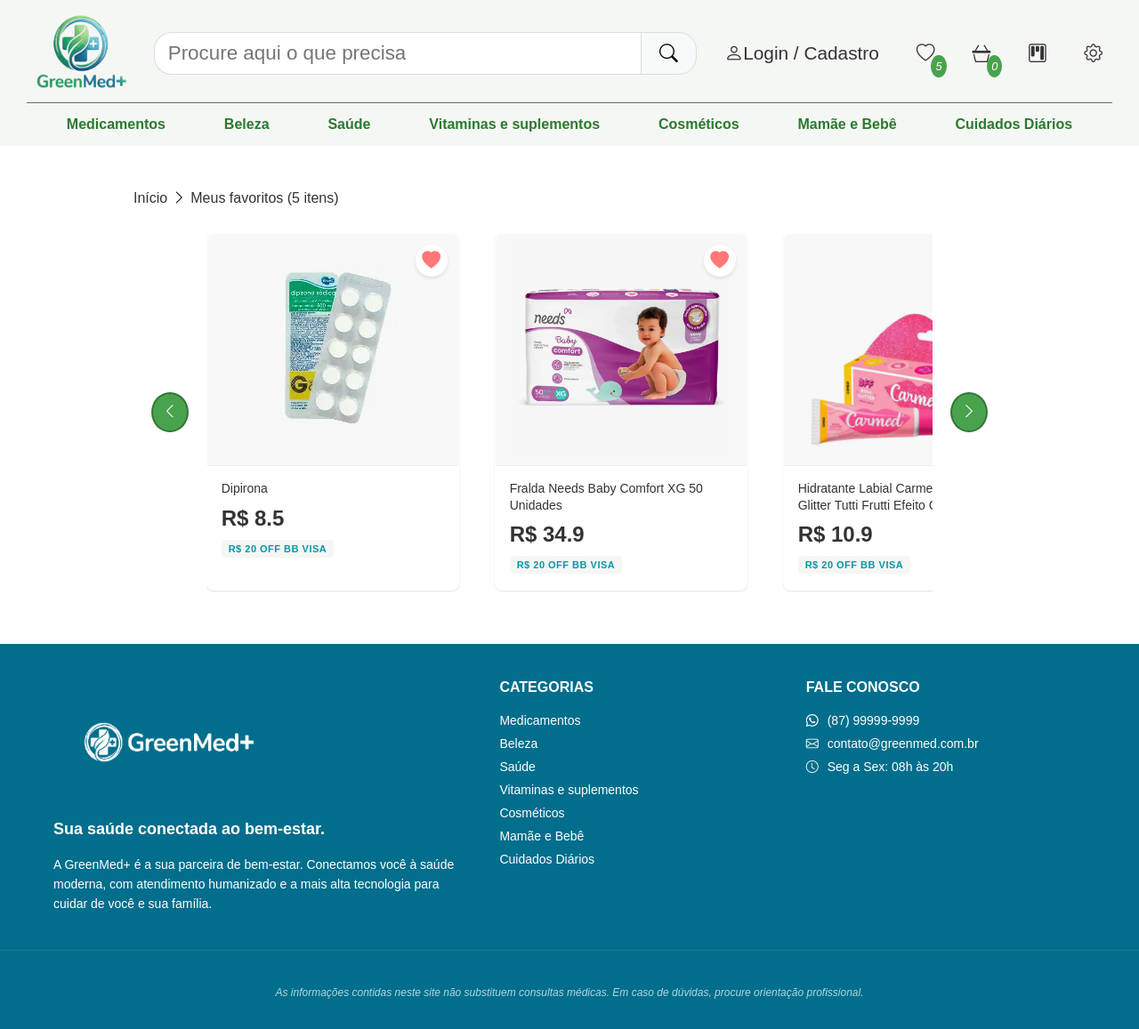
After one commit to pedro-4rtur/Farmacia, a Django app: page /favoritos in a window 1280 px wide. The commit adds this page. Shown: the whole page at 89% size. Run offline with Django 5.2, Linux system fonts and the light colour scheme; a user stored in the database is signed in; data comes from the database, SQL or seed files in the repository; tables that the repository leaves empty hold one stand-in row (values such as "Sample post").

Commit message:
feat: criação da página de favoritos

```diff
--- a/app/templates/base.html
+++ b/app/templates/base.html
@@ -21,7 +21,7 @@
         </div>
         <nav>
             <li><a href="#"><i class="bi bi-person"></i>Login / Cadastro</a></li>
-            <li><a href="#"><i class="bi bi-heart">{% block favorito %}{% endblock %}</i></a></li>
+            <li><a href="{% url 'favoritos' %}"><i class="bi bi-heart">{% block favorito %}{% endblock %}</i></a></li>
             <li><a href="#"><i class="bi bi-basket3">{% block sacola %}{% endblock %}</i></a></li>
             <li><a href="#"><i class="bi bi-kanban"></i></a></li>
             <li><a href="#"><i class="bi bi-gear"></i></a></li>
--- a/app/urls.py
+++ b/app/urls.py
@@ -18,7 +18,7 @@ from django.contrib import admin
 from django.urls import path
 from django.conf import settings
 from django.conf.urls.static import static
-from produtos.views import ListViewProdutos, DetailViewProduto, adicionar_cesta, retirar_cesta, adicionar_favorito, remover_favorito
+from produtos.views import ListViewProdutos, DetailViewProduto, adicionar_cesta, retirar_cesta, adicionar_favorito, remover_favorito, ListViewFavorito
 
 urlpatterns = [
     path('admin/', admin.site.urls),
@@ -26,6 +26,7 @@ urlpatterns = [
     path('<int:pk>/', DetailViewProduto.as_view(), name='pagina_produto'),
     path('cesta/adicionar', adicionar_cesta, name="adicionar_cesta"),
     path('cesta/remover', retirar_cesta, name='remover_cesta'),
+    path('favoritos', ListViewFavorito.as_view(), name='favoritos'),
     path('favorito/adicionar', adicionar_favorito, name='adicionar_favorito'),
     path('favorito/remover', remover_favorito, name='remover_favorito'),
 ] + static(settings.MEDIA_URL, document_root=settings.MEDIA_ROOT)
--- a/contas/models.py
+++ b/contas/models.py
@@ -1,13 +1,7 @@
 from django.db import models
-from produtos.models import Produto
 from django.contrib.auth.models import AbstractUser
 
 # Create your models here.
 class Cliente(AbstractUser):
     telefone = models.CharField(max_length=11)
     endereco = models.CharField()
-
-
-class Favorito(models.Model):
-    id_produto = models.OneToOneField(to=Produto, on_delete=models.CASCADE, related_name='produto_favorito')
-    id_cliente = models.ForeignKey(to=Cliente, on_delete=models.CASCADE, related_name='cliente_favorito')
--- a/produtos/models.py
+++ b/produtos/models.py
@@ -29,3 +29,8 @@ class Comentario(models.Model):
 
     def __str__(self):
         return f'comentario no produto ${self.produto}'
+
+
+class Favorito(models.Model):
+    id_produto = models.OneToOneField(to=Produto, on_delete=models.CASCADE, related_name='produto_favorito')
+    id_cliente = models.ForeignKey(to="contas.Cliente", on_delete=models.CASCADE, related_name='cliente_favorito')
--- a/produtos/static/css/detalhes_produto.css
+++ b/produtos/static/css/detalhes_produto.css
@@ -1,6 +1,6 @@
 .grid-container {
     display: grid;
-    gap: 50px 0px;
+    gap: 40px 0px;
     height: 100%;
     width: 100%;
 }
--- /dev/null
+++ b/produtos/static/css/lista_favoritos.css
@@ -0,0 +1,216 @@
+.grid-container {
+    display: grid;
+    gap: 20px 0px;
+    height: 100%;
+    width: 100%;
+}
+
+.rota {
+    grid-template-columns: 1 / span 12;
+    grid-template-rows: 1 / span 1;
+}
+
+.rota nav {
+    display: flex;
+    list-style-type: none;
+    justify-content: start;
+    gap: 5px;
+    flex-wrap: wrap;
+    width: 100%;
+}
+
+.rota a {
+    text-decoration: none;
+    color: var(--cinza_texto)
+}
+
+.rota a:hover {
+    color: var(--azul_destaque);
+}
+
+.carrossel {
+    display: grid;
+    grid-template-columns: 1fr 10fr 1fr;
+}
+
+.prev-button, .next-button {
+    height: 100%;
+    padding: 0px 20px;
+    display: flex;
+    flex-direction: column;
+    justify-content: center;
+}
+
+.prev-button button:hover, .next-button button:hover {
+    cursor: pointer;
+}
+
+.prev-button button, .next-button button {
+    padding: 10px;
+    border-radius: 50%;
+    background-color: var(--verde_secundario);
+    color: white;
+    border: 2px solid rgba(0, 0, 0, 0.288);
+    font-size: 1.1rem;
+}
+
+.prev-button {
+    grid-column: 1 / span 1;
+}
+
+.next-button {
+    grid-column: 3 / span 1;
+}
+
+.container-produtos {
+    grid-column: 2 / span 1;
+    display: inline-flex;
+    gap: 40px;
+    justify-content: start;
+    justify-items: center;
+    overflow-x: hidden;
+    padding: 10px 0px;
+    scroll-snap-type: x mandatory;
+}
+
+.product-card {
+    background-color: #fff;
+    min-width: 284px; /* Largura típica de cards nesse estilo */
+    width: 284px;
+    border-radius: 8px;
+    box-shadow: 0 1px 2px 0 rgba(0,0,0,.12);
+    overflow: hidden; /* Garante que nada saia das bordas arredondadas */
+    /* position: relative; */
+    transition: box-shadow 0.3s ease;
+    border: 1px solid transparent;
+    scroll-snap-align: start;
+}
+
+.product-card > a {
+    text-decoration: none;
+    z-index: 0;
+}
+
+/* Efeito hover opcional no card inteiro */
+.product-card:hover {
+     box-shadow: 0 4px 8px 0 rgba(0,0,0,.15);
+}
+
+/* --- Área da Imagem e Ícone --- */
+
+.image-container {
+    position: relative;
+    background-color: #f8f8f8; /* Fundo cinza claro atrás da imagem */
+    height: 260px; /* Altura fixa para alinhar cards em grid */
+    display: flex;
+    align-items: center;
+    justify-content: center;
+    padding: 20px;
+}
+
+.image-container img {
+    max-width: 100%;
+    max-height: 100%;
+    object-fit: contain; /* Garante que a imagem inteira apareça sem distorcer */
+    mix-blend-mode: multiply; /* Ajuda a imagem a se mesclar melhor com o fundo cinza */
+}
+
+/* Botão de Favoritos (Coração) */
+.favorite-btn {
+    position: absolute;
+    top: 12px;
+    right: 12px;
+    background: white;
+    border: none;
+    width: 36px;
+    height: 36px;
+    border-radius: 50%; /* Cria o círculo */
+    display: flex;
+    align-items: center;
+    justify-content: center;
+    cursor: pointer;
+    box-shadow: 0 2px 4px rgba(0,0,0,0.1);
+    color: var(--cinza_secundario); /* Cor inicial do coração (cinza) */
+    transition: all 0.2s ease;
+    z-index: 10;
+}
+
+.favorite-btn i {
+    fill: transparent; /* Começa vazio */
+    transition: all 0.2s ease;
+    font-size: 1.3rem;
+}
+
+i.bi-heart-fill {
+    color: rgba(255, 0, 0, 0.534);
+}
+
+/* Efeito ao passar o mouse no favoritos */
+.favorite-btn:hover {
+    color: var(--azul_destaque); /* Cor azul padrão do site ao focar */
+    box-shadow: 0 4px 8px rgba(0,0,0,0.15);
+}
+
+/* Exemplo de estado "ativo/favoritado" (você precisaria de JS para alternar essa classe) */
+.favorite-btn.active i {
+    fill: #3483fa;
+    stroke: #3483fa;
+}
+
+
+/* --- Área de Conteúdo --- */
+
+.card-content {
+    padding: 16px;
+    text-align: left;
+    border-top: 1px solid #eee; /* Linha sutil separando imagem do texto */
+}
+
+/* Título do Produto */
+.product-title {
+    font-size: 14px;
+    font-weight: 400;
+    color: var(--cinza_texto);
+    margin: 0 0 12px 0;
+    line-height: 1.3;
+
+    /* Limita a 2 linhas e adiciona "..." se for muito longo */
+    display: -webkit-box;
+    -webkit-line-clamp: 2;
+    -webkit-box-orient: vertical;
+    overflow: hidden;
+}
+
+/* --- Seção de Preços --- */
+.price-section {
+    margin-bottom: 10px;
+}
+
+.current-price {
+    display: block;
+    font-size: 24px;
+    font-weight: 600; /* Semi-bold */
+    color: var(--cinza_texto);
+    line-height: 1;
+}
+
+/* --- Área do Cupom --- */
+.coupon-container {
+    min-height: 24px; /* Reserva espaço mesmo se não tiver cupom, para alinhar cards */
+    display: flex;
+    align-items: center;
+}
+
+.coupon-badge {
+    display: inline-block;
+    /* A cor exata do azul claro do exemplo */
+    background-color: var(--cinza_fundo);
+    /* Cor do texto azul escuro */
+    color: var(--azul_destaque);
+    font-size: 11px;
+    font-weight: 700;
+    padding: 4px 8px;
+    border-radius: 4px;
+    text-transform: uppercase;
+    letter-spacing: 0.5px;
+}
--- /dev/null
+++ b/produtos/static/javascript/lista_favoritos.js
@@ -0,0 +1,25 @@
+// 1. Selecionar os elementos
+const container = document.querySelector('.container-produtos'); // A div com overflow: hidden
+const btnPrev = document.querySelector('.prev-button');
+const btnNext = document.querySelector('.next-button');
+
+// 2. Definir a função de rolagem
+function rolarCarrossel(direcao) {
+    const scrollAmount = 200;
+
+    if (direcao === 'next') {
+        container.scrollBy({
+            left: scrollAmount, // Valor positivo rola para a direita
+            behavior: 'smooth'  // Faz a animação suave
+        });
+    } else {
+        container.scrollBy({
+            left: -scrollAmount, // Valor negativo rola para a esquerda
+            behavior: 'smooth'
+        });
+    }
+}
+
+// 3. Adicionar os eventos de clique
+btnNext.addEventListener('click', () => rolarCarrossel('next'));
+btnPrev.addEventListener('click', () => rolarCarrossel('prev'));
--- /dev/null
+++ b/produtos/templates/lista_favoritos.html
@@ -0,0 +1,84 @@
+{% extends 'base.html' %}
+{% load static %}
+
+{% block links %}
+    <link rel="stylesheet" href="{% static 'css/lista_favoritos.css' %}">
+    <script src="{% static 'javascript/lista_favoritos.js' %}" defer></script>
+    <script src="{% static 'javascript/lista_produtos.js' %}" defer></script>
+{% endblock %}
+
+{% block favorito %}
+    <span id="contagem-favorito">{{ favoritos|length }}</span>
+{% endblock %}
+
+{% block sacola %} <span id="contagem-cesta">{{ itens_sacola }}</span> {% endblock %}
+
+{% if categorias %}
+{% block categorias %}
+    {% for categoria in categorias %}
+        <li><a href="/?categoria={{ categoria.nome }}">{{ categoria.nome }}</a></li>
+    {% endfor %}
+{% endblock %}
+{% endif %}
+
+
+{% block conteudo %}
+    <div class="grid-container">
+        <div class="rota">
+            <nav>
+                <li><a href="{% url 'pagina_principal' %}">Início</a></li>
+                <li><i class="bi bi-chevron-right"></i></li>
+                <li><a href="#">Meus favoritos ({{ favoritos|length }} itens)</a></li>
+            </nav>
+        </div>
+        <div class="carrossel">
+            {% if favoritos|length > 0 %}
+                <div class="prev-button">
+                    <button type="button"><i class="bi bi-chevron-left"></i></button>
+                </div>
+            {% endif %}
+            <div class="container-produtos">
+                {% for produto in produtos_favoritos %}
+                    <div class="product-card">
+                        <div class="image-container">
+                            <button class="favorite-btn" aria-label="Adicionar aos favoritos" data-produto-id="{{ produto.id }}">
+                                <i class="bi bi-heart{% if produto.id in favoritos %}-fill{% endif %}"></i>
+                            </button>
+                            <a href="{% url 'pagina_produto' produto.pk %}">
+                                <img src="{{ produto.imagem.url }}" alt="{{ produto.nome }}">
+                            </a>
+                        </div>
+                        <a href="{% url 'pagina_produto' produto.pk %}">
+                            <div class="card-content">
+                                <h2 class="product-title">
+                                    {{ produto.nome }}
+                                </h2>
+                                <div class="price-section">
+                                    <span class="current-price">R$ {{ produto.valor }}</span>
+                                </div>
+                                <div class="coupon-container">
+                                    <span class="coupon-badge">R$ 20 OFF BB VISA</span>
+                                </div>
+                            </div>
+                        </a>
+                    </div>
+                {% empty %}
+                    <h2>Não encontramos nenhum produto 😓</h2>
+                {% endfor %}
+            </div>
+            {% if produtos_favoritos|length > 0 %}
+                <div class="next-button">
+                    <button type="button"><i class="bi bi-chevron-right"></i></button>
+                </div>
+            {% endif %}
+        </div>
+    </div>
+{% endblock %}
+
+{% if categorias %}
+{% block categorias_footer %}
+    {% for categoria in categorias %}
+        <li><a href="#">{{ categoria.nome }}</a></li>
+    {% endfor %}
+{% endblock %}
+{% endif %}
--- a/produtos/templates/lista_produtos.html
+++ b/produtos/templates/lista_produtos.html
@@ -6,7 +6,7 @@
     <script src="{% static 'javascript/lista_produtos.js' %}" defer></script>
 {% endblock %}
 
-{% block favorito %} <span id="contagem-favorito">{{ favoritos.quantidade }}</span> {% endblock %}
+{% block favorito %} <span id="contagem-favorito">{{ favoritos|length }}</span> {% endblock %}
 
 {% block sacola %} <span id="contagem-cesta">{{ itens_sacola }}</span> {% endblock %}
 
@@ -24,7 +24,7 @@
         <div class="product-card">
             <div class="image-container">
                 <button class="favorite-btn" aria-label="Adicionar aos favoritos" data-produto-id="{{ produto.id }}">
-                    <i class="bi bi-heart{% if produto.id in favoritos.lista %}-fill{% endif %}"></i>
+                    <i class="bi bi-heart{% if produto.id in favoritos %}-fill{% endif %}"></i>
                 </button>
                 <a href="{% url 'pagina_produto' produto.pk %}">
                     <img src="{{ produto.imagem.url }}" alt="{{ produto.nome }}">
--- a/produtos/views.py
+++ b/produtos/views.py
@@ -1,11 +1,10 @@
 from django.shortcuts import get_object_or_404
-from .models import Produto, Categoria, Comentario
+from .models import Produto, Categoria, Comentario, Favorito
 from django.views.generic import ListView, DetailView
 from django.core.paginator import Paginator
 from django.http import JsonResponse
 import json
 from gestao.models import Sacola, ItemSacola
-from contas.models import Favorito
 
 # Create your views here.
 class ListViewProdutos(ListView):
@@ -33,10 +32,7 @@ class ListViewProdutos(ListView):
             context['itens_sacola'] = qtd_itens_sacola
 
         favoritos = Favorito.objects.filter(id_cliente=self.request.user).values_list('id_produto', flat=True)
-        context['favoritos'] = {
-            'lista': list(favoritos),
-            'quantidade': len(list(favoritos))
-        }
+        context['favoritos'] = list(favoritos)
 
         return context
 
@@ -189,3 +185,27 @@ def remover_favorito(request):
             return JsonResponse({'sucesso': False, 'erro': str(e)}, status=500)
 
     return JsonResponse({'sucesso': False, 'erro': 'Método inválido'}, status=400)
+
+
+class ListViewFavorito(ListView):
+    model = Favorito
+    template_name = 'lista_favoritos.html'
+
+    def get_context_data(self, **kwargs):
+        context = super().get_context_data(**kwargs)
+
+        context["categorias"] = Categoria.objects.all()
+
+        sacola = Sacola.objects.filter(usuario=self.request.user)
+        if sacola:
+            qtd_itens_sacola = ItemSacola.objects.filter(sacola=sacola[0]).count()
+            context['itens_sacola'] = qtd_itens_sacola
+
+        favoritos = Favorito.objects.filter(id_cliente=self.request.user).values_list('id_produto', flat=True)
+
+        produtos_favoritos = Produto.objects.filter(id__in=list(favoritos))
+
+        context['produtos_favoritos'] = produtos_favoritos
+        context['favoritos'] = list(favoritos)
+
+        return context
```
Also changed, not shown: contas/admin.py (+1 -8 lines), gestao/views.py (+11 -0 lines), produtos/admin.py (+7 -1 lines), contas/migrations/0008_delete_favorito.py (added), db.sqlite3, produtos/migrations/0005_favorito.py (added).
